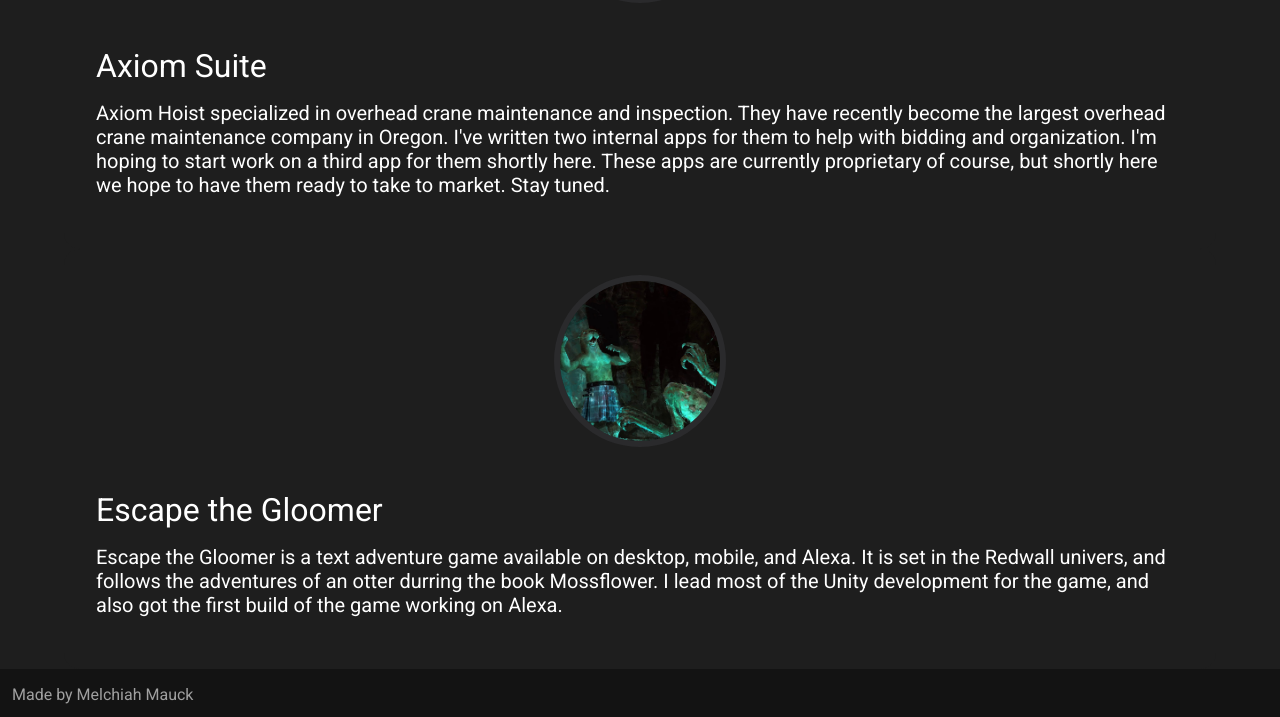
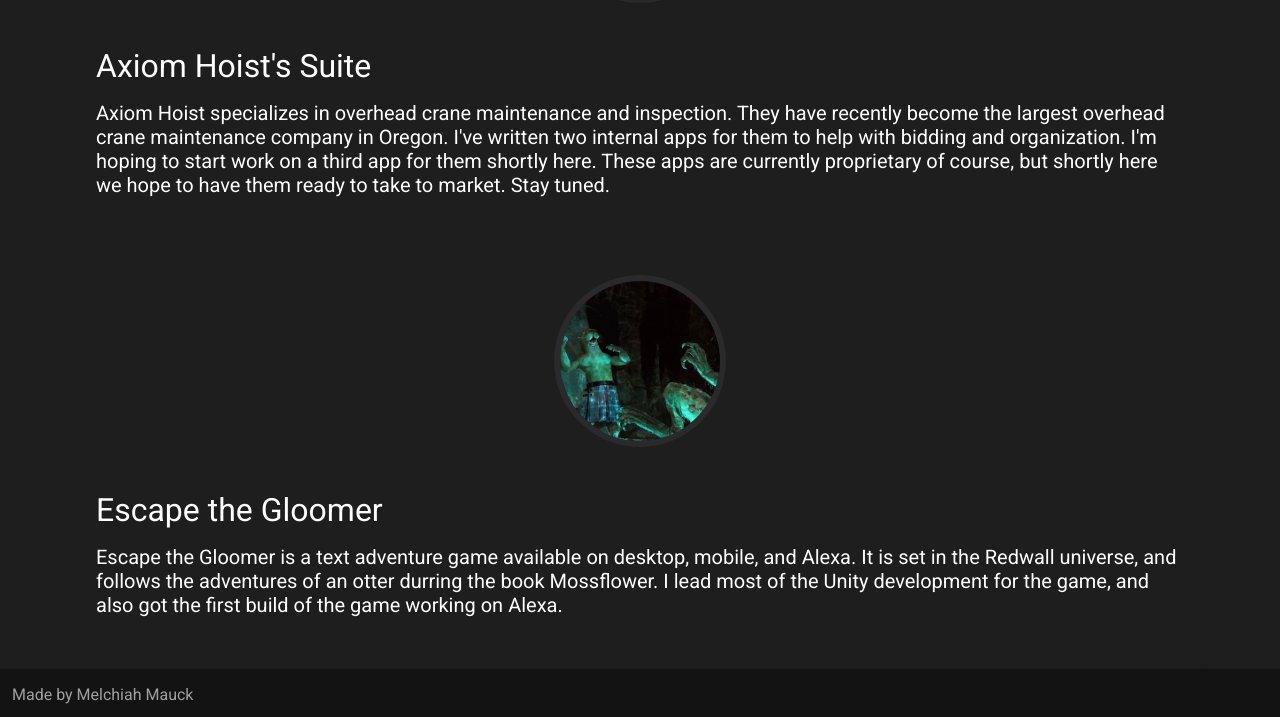
Before and after one commit to MechMel/web-dev-final, a plain HTML site: page projects.html in a window 1280 px wide. Shown: the part 1112-1829 px from the top of the page. Drawn offline with Linux system fonts and the light colour scheme.

Commit message:
More gramatical fixes.

```diff
--- a/projects.html
+++ b/projects.html
@@ -64,7 +64,7 @@
                   automatically grades the premade training lessons that the
                   website owners created, and then displays these results to the
                   associated business or high-school teacher. I built the
-                  website using Vue.js and the serverless framework and hosted
+                  website using Vue.js and the serverless framework, and hosted
                   it on AWS. Eventually I ended making the project open source
                   and converting it into an ongoing Capstone project for
                   rotating teams of senior Portland State University students to
@@ -88,9 +88,9 @@
                 alt="a compilation of Axiom Hoist's app's logos"
               />
               <div class="experience-text-container">
-                <h2 class="experience-title">Axiom Suite</h2>
+                <h2 class="experience-title">Axiom Hoist's Suite</h2>
                 <p class="chunk-body">
-                  Axiom Hoist specialized in overhead crane maintenance and
+                  Axiom Hoist specializes in overhead crane maintenance and
                   inspection. They have recently become the largest overhead
                   crane maintenance company in Oregon. I've written two internal
                   apps for them to help with bidding and organization. I'm
@@ -115,7 +115,7 @@
                 <h2 class="experience-title">Escape the Gloomer</h2>
                 <p class="chunk-body">
                   Escape the Gloomer is a text adventure game available on
-                  desktop, mobile, and Alexa. It is set in the Redwall univers,
+                  desktop, mobile, and Alexa. It is set in the Redwall universe,
                   and follows the adventures of an otter durring the book
                   Mossflower. I lead most of the Unity development for the game,
                   and also got the first build of the game working on Alexa.
```
